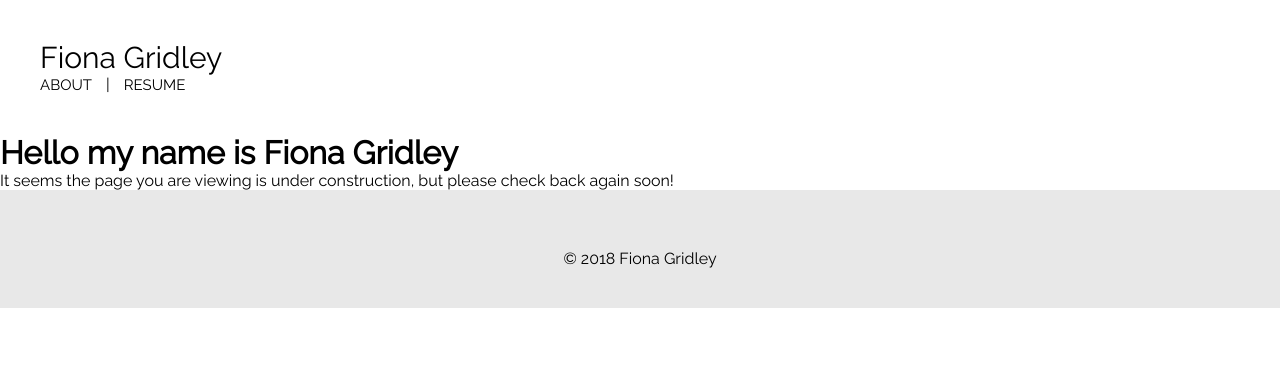
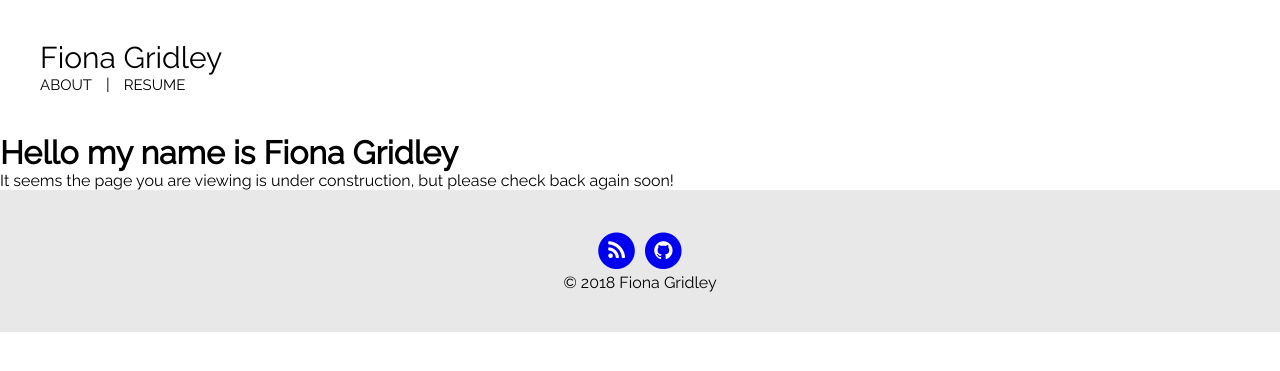
Before and after one commit to fgridley/fgridley.github.io, a Jekyll site: the page built from index.html, in a window 1280 px wide. Shown: the top 371 px of the page. Built offline with Jekyll 4.4.1, drawn with Linux system fonts in a browser that asks for light colours; nearby versions of some CDN libraries; library files that are not in the unit come from our copies.

Commit message:
fixing icons

```diff
--- a/_includes/head.html
+++ b/_includes/head.html
@@ -8,4 +8,7 @@
   <!-- Google fonts -->
   <link href="https://fonts.googleapis.com/css?family=Raleway:light" rel="stylesheet">
 
+  <!-- Font Awesome -->
+  <link rel="stylesheet" href="/New-Portfolio-Site/css/font-awesome.min.css">
+
 </head>
```
